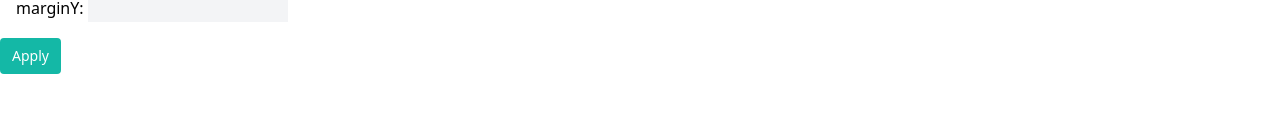
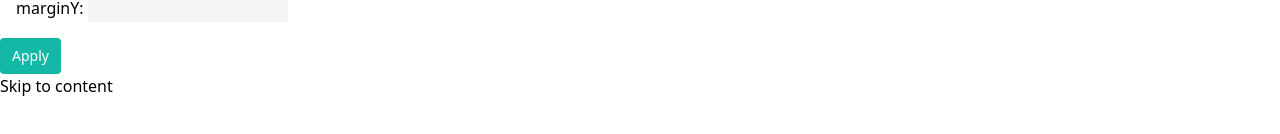
Before and after one commit to dianamatkava/next.js-sanity-construction, a React (Create React App) app in the folder components-library/: page / in a window 1280 px wide. Shown: the part 472-606 px from the top of the page. Built offline with nearby package versions, Linux system fonts and the light colour scheme.

Commit message:
create drow.io diagram

```diff
--- a/components-library/src/components/header/Header.tsx
+++ b/components-library/src/components/header/Header.tsx
@@ -101,6 +101,10 @@ export function Header({...props}: HeaderInterface) {
 
         <div className="bg-blue-200 border-red-700"></div>
 
+        <a href="#content" className="not-sr-only">
+            Skip to content
+        </a>
+
         </>
 
 
--- a/components-library/src/defaults/header/v1.tsx
+++ b/components-library/src/defaults/header/v1.tsx
@@ -7,7 +7,6 @@ export const DefaultHeaderInlineItem1: InlineItem = {
     component: 'inline',
     tag: 'a',
     link: '/#',
-
     text: "Test1"
 }
 
--- a/components-library/src/interfaces/HeaderInterfaces.ts
+++ b/components-library/src/interfaces/HeaderInterfaces.ts
@@ -21,7 +21,7 @@ export interface BaseInLine {
     text?: string,
 }
 
-export interface BaseLogo extends Meta, BaseInLine{
+export interface BaseLogo extends BaseInLine{
     icon: string
 }
 // --------- Base interfaces END -----------
```
